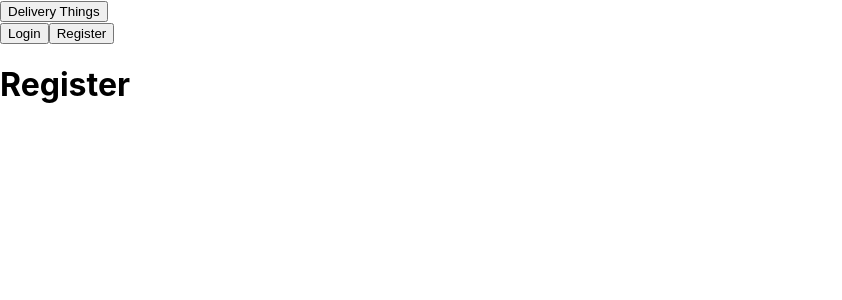
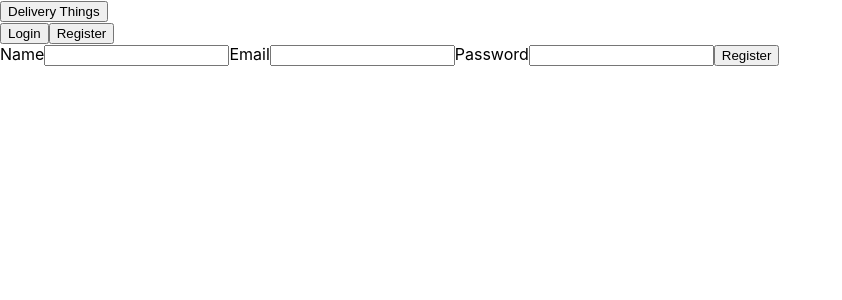
Before and after one commit to LucasTFranca/delivery-things-frontend, a React (Create React App) app: page /register in a window 1280 px wide. Shown: the top 300 px of the page, without its empty margins (0-842 px from the left). Built offline with nearby package versions, Linux system fonts and the light colour scheme; no server answers.

Commit message:
Page Register adicionada

```diff
--- a/src/pages/Register.jsx
+++ b/src/pages/Register.jsx
@@ -1,11 +1,87 @@
-import React from 'react';
+import React, { useState } from 'react';
+import { useNavigate } from 'react-router-dom';
 import Header from '../components/Header';
+import { registerUser } from '../service';
 
 function Register() {
+  const [name, setName] = useState('');
+  const [email, setEmail] = useState('');
+  const [password, setPassword] = useState('');
+  const [error, setError] = useState('');
+
+  const navigate = useNavigate();
+
+  function handleChange({ target }) {
+    setError('');
+
+    const inputDictionary = {
+      email: () => setEmail(target.value),
+      password: () => setPassword(target.value),
+      name: () => setName(target.value),
+    };
+
+    inputDictionary[target.id]();
+  }
+
+  function finishRegistration() {
+    navigate('/login');
+  }
+
+  async function verificationToRegister() {
+    const user = {
+      name,
+      email,
+      password,
+    };
+
+    const data = await registerUser(user);
+
+    if (data.message) finishRegistration();
+    else setError('Email already in use');
+  }
+
+  function onSubmit() {
+    const emailRegex = /^\w+([.-]?\w+)*@\w+([.-]?\w+)*(\.\w{2,3})+$/;
+    const emailIsValid = emailRegex.test(email);
+
+    if (!emailIsValid) {
+      setError('Invalid email!');
+    } else if (password.length < 5) {
+      setError('Password must be at least 5 characters!');
+    } else if (name.length < 4) {
+      setError('Name must be at least 4 characters!');
+    } else {
+      verificationToRegister();
+    }
+  }
+
   return (
     <div>
       <Header />
-      <h1>Register</h1>
+      <form>
+        {
+          error && (
+            <span>{error}</span>
+          )
+        }
+
+        <label htmlFor="name">
+          Name
+          <input onChange={handleChange} value={name} type="text" id="name" />
+        </label>
+
+        <label htmlFor="email">
+          Email
+          <input onChange={handleChange} value={email} type="email" id="email" />
+        </label>
+
+        <label htmlFor="password">
+          Password
+          <input onChange={handleChange} value={password} type="password" id="password" />
+        </label>
+
+        <button onClick={onSubmit} type="button">Register</button>
+      </form>
     </div>
   );
 }
--- a/src/service/index.js
+++ b/src/service/index.js
@@ -18,7 +18,18 @@ const connectUser = async (user) => {
   }
 };
 
+const registerUser = async (user) => {
+  try {
+    const { data } = await axios.post(`${baseUrl}/user`, user);
+
+    return data;
+  } catch (error) {
+    return error.message;
+  }
+};
+
 export {
   getAllProducts,
   connectUser,
+  registerUser,
 };
```
